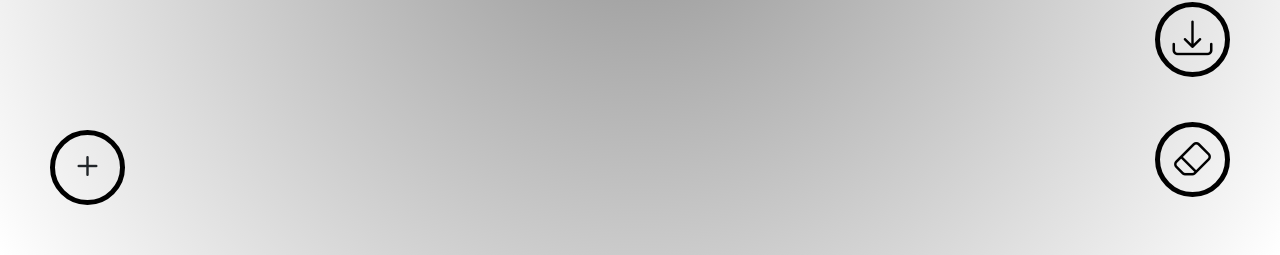
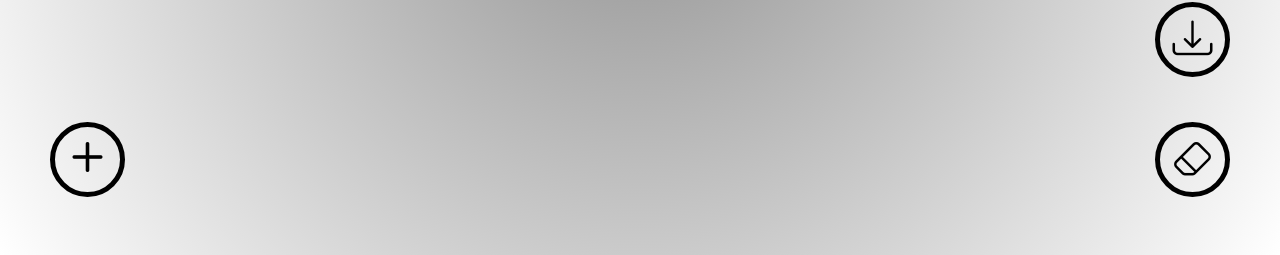
Before and after one commit to gCarius/TattLab, a Flask app: page / in a window 1280 px wide. Shown: the part 545-800 px from the top of the page. Run offline with Flask 3, Linux system fonts and the light colour scheme; some libraries are stand-ins or nearby versions; some web fonts are replaced.

Commit message:
updated plus button

```diff
--- a/website/templates/home.html
+++ b/website/templates/home.html
@@ -126,12 +126,12 @@ content %}
 <div class="position-fixed button-container" style="bottom:50px; left:50px;">
   <button
     type="button"
-    class="btn rounded-circle border border-black border-5 d-flex justify-content-center align-items-center btn-effect"
+    class="btn rounded-circle border border-black border-5 d-flex justify-content-center align-items-center mb-2 btn-effect"
     style="width:75px; height:75px; background: transparent;"
     data-bs-toggle="modal"
     data-bs-target="#uploadModal"
   >
-    <span class="bi bi-plus fs-1"></span>
+    <i class="bi bi-plus" style="font-size:60px; color:black;"></i>
   </button>
   <div class="btn-label">Upload</div>
 </div>
```
